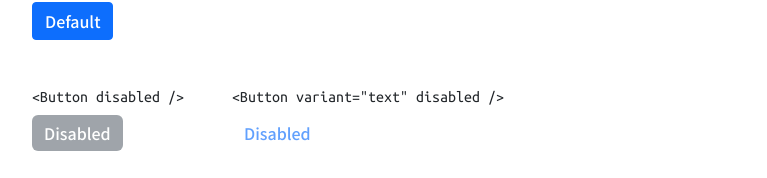
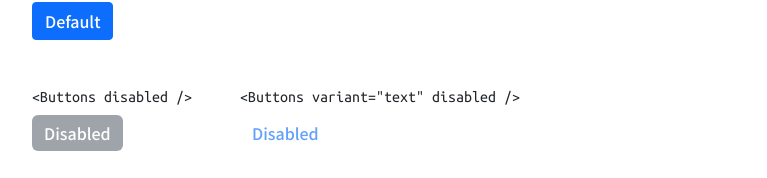
Before and after one commit to hitesh-coder/buttons, a Vue app: page / in a window 1280 px wide. Shown: the part 511-689 px from the top of the page, without its empty margins (224-991 px from the left). Built offline with nearby package versions, Linux system fonts and the light colour scheme.

Commit message:
Update disabled.vue

```diff
--- a/src/components/disabled.vue
+++ b/src/components/disabled.vue
@@ -1,11 +1,11 @@
 <template>
   <div class="d-flex flex-row justify-content-start">
     <div class="me-5">
-        <div class="h6">&lt;Button disabled /&gt;</div>
+        <div class="h6">&lt;Buttons disabled /&gt;</div>
         <div class="btn btn-secondary disabled" aria-disabled="true">Disabled</div>
     </div>
     <div>
-      <div class="h6">&lt;Button variant="text" disabled /&gt;</div>
+      <div class="h6">&lt;Buttons variant="text" disabled /&gt;</div>
       <div class="btn btn-outline-primary disabled" aria-disabled="true">Disabled</div>
     </div>
   </div>
```
